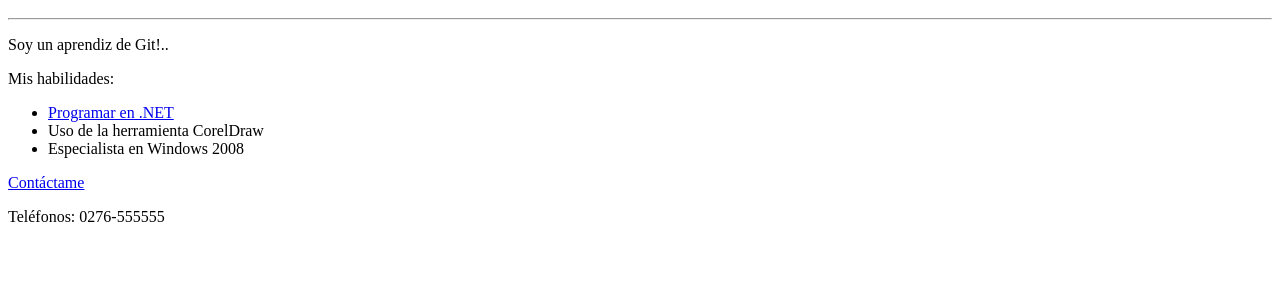
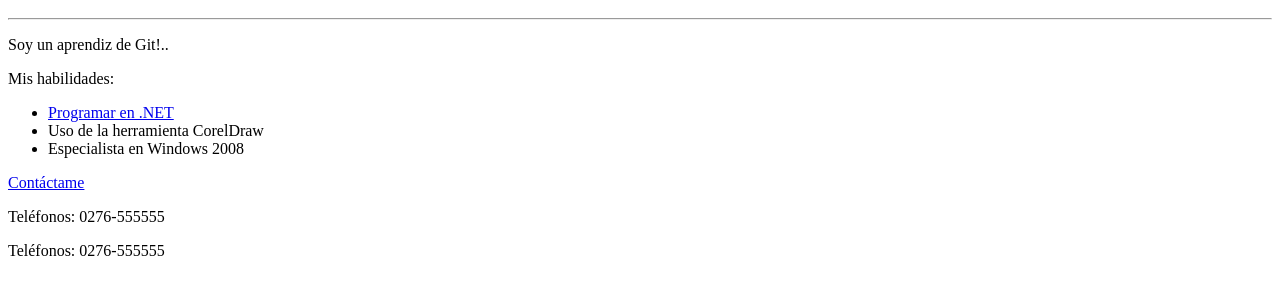
Before and after one commit to antoniot/Sitio-Web, a plain HTML site: page index.html in a window 1280 px wide. Shown: the part 48-342 px from the top of the page. Drawn offline with Linux system fonts and the light colour scheme.

Commit message:
Adicionar otro Telefono

```diff
--- a/index.html
+++ b/index.html
@@ -14,5 +14,6 @@
         </ul>
         <a href="mailto:alfredo.rico@opensinergia.com">Contáctame</a>
         <p>Teléfonos: 0276-555555</p>
+        <p>Teléfonos: 0276-555555</p>
     </body>
 </html>
```
